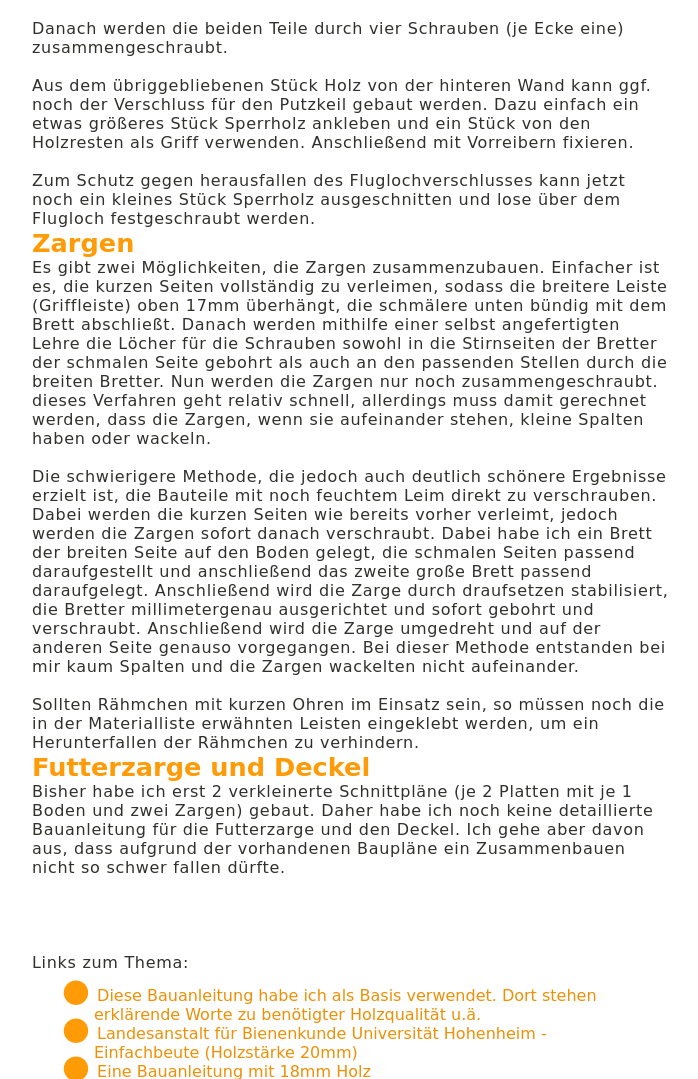
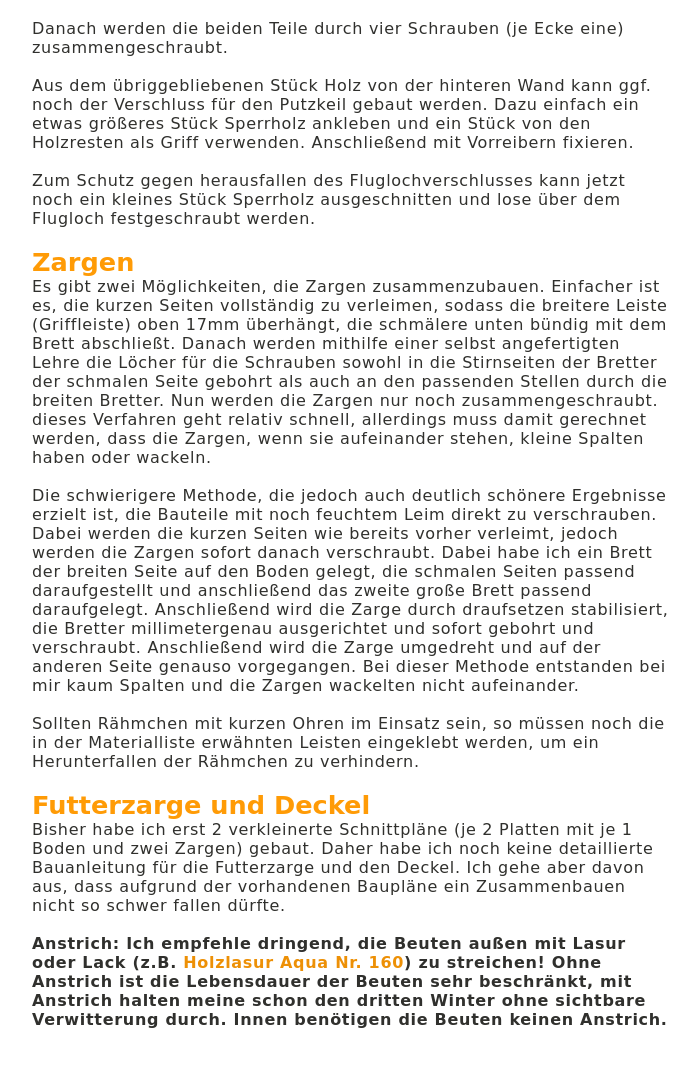
Before and after one commit to HNieme/imkerei.wien, a PHP site: page /anleitungen/beute/hohenheimer-einfachbeute-18mmLeimholz/ in a window 1280 px wide. Shown: the part 5421-6500 px from the top of the page, without its empty margins (288-986 px from the left). Run offline with PHP 8.4, Linux system fonts and the light colour scheme; some libraries are stand-ins or nearby versions; some web fonts are replaced.

Commit message:
Ergänzung Bauanleitung

```diff
--- a/anleitungen/beute/hohenheimer-einfachbeute-18mmLeimholz/index.php
+++ b/anleitungen/beute/hohenheimer-einfachbeute-18mmLeimholz/index.php
@@ -94,6 +94,7 @@
 						Aus dem übriggebliebenen Stück Holz von der hinteren Wand kann ggf. noch der Verschluss für den Putzkeil gebaut werden. Dazu einfach ein etwas größeres Stück Sperrholz ankleben und ein Stück von den Holzresten als Griff verwenden. Anschließend mit Vorreibern fixieren.
 						<br /><br />
 						Zum Schutz gegen herausfallen des Fluglochverschlusses kann jetzt noch ein kleines Stück Sperrholz ausgeschnitten und lose über dem Flugloch festgeschraubt werden.
+							<br /><br />
 						</p>
 						<h3>Zargen</h3>
 						<p>
@@ -103,10 +104,14 @@
 						Die schwierigere Methode, die jedoch auch deutlich schönere Ergebnisse erzielt ist, die Bauteile mit noch feuchtem Leim direkt zu verschrauben. Dabei werden die kurzen Seiten wie bereits vorher verleimt, jedoch werden die Zargen sofort danach verschraubt. Dabei habe ich ein Brett der breiten Seite auf den Boden gelegt, die schmalen Seiten passend daraufgestellt und anschließend das zweite große Brett passend daraufgelegt. Anschließend wird die Zarge durch draufsetzen stabilisiert, die Bretter millimetergenau ausgerichtet und sofort gebohrt und verschraubt. Anschließend wird die Zarge umgedreht und auf der anderen Seite genauso vorgegangen. Bei dieser Methode entstanden bei mir kaum Spalten und die Zargen wackelten nicht aufeinander.
 						<br /><br />
 						Sollten Rähmchen mit kurzen Ohren im Einsatz sein, so müssen noch die in der Materialliste erwähnten Leisten eingeklebt werden, um ein Herunterfallen der Rähmchen zu verhindern.
+						<br /><br />
 					</p>
 					<h3>Futterzarge und Deckel</h3>
 					<p>
 						Bisher habe ich erst 2 verkleinerte Schnittpläne (je 2 Platten mit je 1 Boden und zwei Zargen) gebaut. Daher habe ich noch keine detaillierte Bauanleitung für die Futterzarge und den Deckel. Ich gehe aber davon aus, dass aufgrund der vorhandenen Baupläne ein Zusammenbauen nicht so schwer fallen dürfte.
+
+						<br /><br />
+						<b>Anstrich: Ich empfehle dringend, die Beuten außen mit Lasur oder Lack (z.B. <a href="https://www.auro.de/de/produkte/moebel-und-holzflaechen/holzlasuren/160-holzlasur-aqua/">Holzlasur Aqua Nr. 160</a>) zu streichen! Ohne Anstrich ist die Lebensdauer der Beuten sehr beschränkt, mit Anstrich halten meine schon den dritten Winter ohne sichtbare Verwitterung durch. Innen benötigen die Beuten keinen Anstrich.</b>
 						</p>
 						<p>
 						<br /><br />
```
